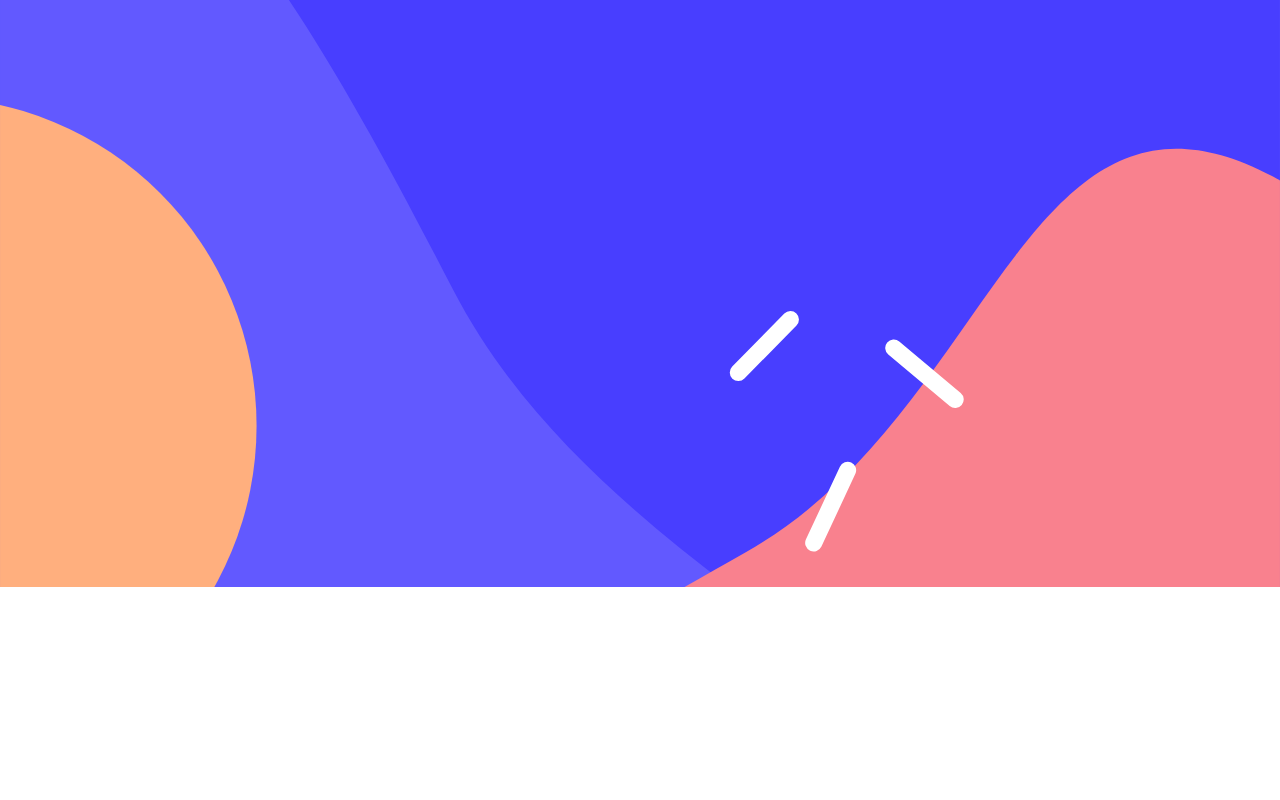
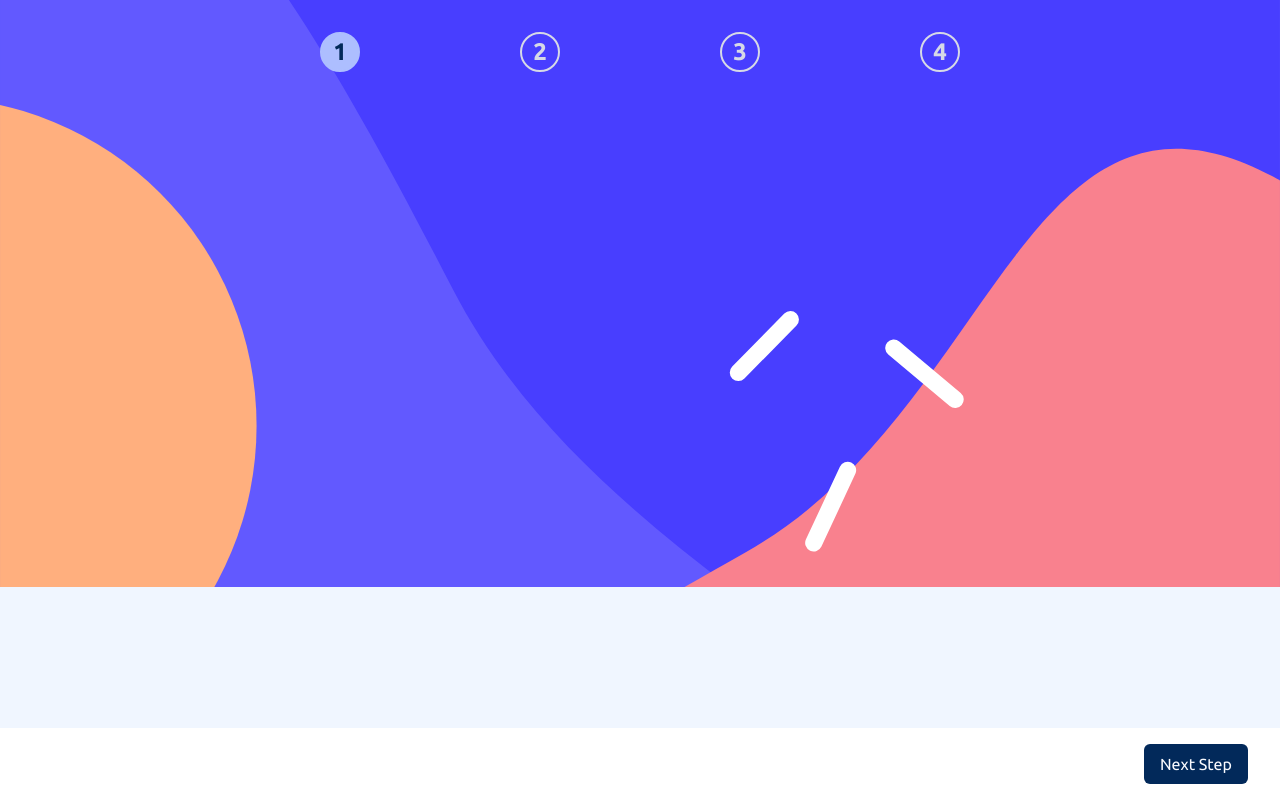
Before and after one commit to Oungseik/vue-multi-steps-form, a Vue app: page / in a window 1280 px wide. Built offline with nearby package versions, Linux system fonts and the light colour scheme.

Commit message:
feat: recreate form navigator

```diff
--- a/src/App.vue
+++ b/src/App.vue
@@ -1,23 +1,56 @@
 <template>
-  <main>
+  <main class="relative min-h-screen bg-magnolia">
     <div class="mobile-sidebar"><img class="w-full" :src="mobileSidebar" /></div>
+    <QuestionSteps class="absolute top-8 left-1/2 -translate-x-1/2" :steps="totalSteps" :currentStep="currentStep" />
+
+    <template> </template>
+
+    <FormNavigator class="w-full fixed bottom-0" :start="0" :end="totalSteps - 1" :current="currentStep"
+      @navigateForm="handleNavigateForm" />
   </main>
 </template>
 
 <script>
 import mobileSidebar from "./assets/images/bg-sidebar-mobile.svg";
-import questions from "./data/questions.js";
+import formSteps from "./data/formSteps";
+
+import QuestionSteps from "./components/QuestionSteps.vue";
+import FormHeader from "./components/FormHeader.vue";
+import FormNavigator from "./components/FormNavigator.vue";
 
 export default {
   name: "App",
+  components: { FormHeader, FormNavigator, QuestionSteps },
   data() {
     return {
       mobileSidebar,
+      totalSteps: formSteps.length,
+      currentStep: 0,
       formData: {
         name: "",
         email: "",
+        phone: "",
+        plan: "",
+        planType: "",
+        planPrice: "",
+        addOns: formSteps[2].addOns.reduce((o, val) => ({ ...o, [val.id]: false }), {})
       }
     };
   },
-}
+
+  methods: {
+    handleNavigateForm(event) {
+      event === "back"
+        ? (this.currentStep -= 1)
+        : event === "next"
+          ? (this.currentStep += 1)
+          : event === "confirm"
+            ? this.submitData()
+            : undefined;
+    },
+    submitData() {
+      console.log("send data to the backend");
+    }
+  }
+};
 </script>
--- /dev/null
+++ b/src/components/FormHeader.vue
@@ -0,0 +1 @@
+<template></template>
--- a/src/components/FormNavigator.vue
+++ b/src/components/FormNavigator.vue
@@ -1,12 +1,12 @@
 <template>
-  <div class="btns-container">
-    <button class="back-btn" v-if="current !== start" @click="$emit('navigateForm', 'back')">
+  <div class="flex bg-white px-8 py-4" :class="class">
+    <button class="text-cool-gray" v-if="current !== start" @click="$emit('navigateForm', 'back')">
       Go Back
     </button>
-    <button class="next-btn" v-if="current !== end" @click="$emit('navigateForm', 'next')">
+    <button class="ml-auto px-4 py-2 bg-marine-blue text-alabaster rounded-md" v-if="current !== end" @click="$emit('navigateForm', 'next')">
       Next Step
     </button>
-    <button class="confirm-btn" v-if="current === end" @click="$emit('navigateForm', 'confirm')">
+    <button class="ml-auto px-4 py-2 bg-purplish-blue text-alabaster rounded-md" v-if="current === end" @click="$emit('navigateForm', 'confirm')">
       Confirm
     </button>
   </div>
@@ -14,6 +14,6 @@
 
 <script>
 export default {
-  props: ["start", "end", "current"]
+  props: ["start", "end", "current", "class"]
 };
 </script>
--- a/src/components/QuestionSteps.vue
+++ b/src/components/QuestionSteps.vue
@@ -1,6 +1,10 @@
 <template>
-  <ul>
-    <li v-for="step in [...Array(steps).keys()]" :class="{ active: current === step }">
+  <ul class="flex w-1/2 justify-between" :class="class">
+    <li
+      class="border-2 border-light-gray font-bold text-2xl rounded-full w-10 h-10 flex items-center justify-center text-light-gray"
+      v-for="step in [...Array(steps).keys()]"
+      :class="{ 'text-marine-blue bg-pastel-blue border-pastel-blue': currentStep === step }"
+    >
       {{ step + 1 }}
     </li>
   </ul>
@@ -9,6 +13,6 @@
 <script>
 export default {
   name: "QuestionSteps",
-  props: ["steps", "current"]
+  props: ["steps", "currentStep", "class"]
 };
 </script>
--- a/src/data/questions.js
+++ b/src/data/formSteps.js
@@ -2,6 +2,7 @@ export default [
   {
     step: 1,
     title: "Personal info",
+    shortDesc: "YOUR INFO",
     description: "Please provide your name, email, address, and phone number.",
     informations: [
       {
@@ -32,6 +33,7 @@ export default [
   {
     step: 2,
     title: "Select your plan",
+    shortDesc: "SELECT PLAN",
     description: "You have the option of monthly or yearly billing",
     type: "radio",
     name: "plan",
@@ -41,12 +43,12 @@ export default [
         icon: "icon-arcade.svg",
         monthly: {
           price: 9,
-          unit: "/mo",
+          unit: "/mo"
         },
         yearly: {
           price: 90,
           unit: "/yr",
-          special: "2 months free",
+          special: "2 months free"
         }
       },
       {
@@ -54,12 +56,12 @@ export default [
         icon: "icon-advanced.svg",
         monthly: {
           price: 12,
-          unit: "/mo",
+          unit: "/mo"
         },
         yearly: {
           price: 120,
           unit: "/yr",
-          special: "2 months free",
+          special: "2 months free"
         }
       },
       {
@@ -67,19 +69,20 @@ export default [
         icon: "icon-pro.svg",
         monthly: {
           price: 15,
-          unit: "/mo",
+          unit: "/mo"
         },
         yearly: {
           price: 150,
           unit: "/yr",
-          special: "2 months free",
+          special: "2 months free"
         }
       }
-    ],
+    ]
   },
   {
     step: 3,
     title: "Pick add-ons",
+    shortDesc: "ADD-ONS",
     description: "Add-ons help enhance your gaming experience.",
     type: "checkbox",
     addOns: [
@@ -122,7 +125,12 @@ export default [
           unit: "/yr"
         }
       }
-
-    ],
+    ]
+  },
+  {
+    step: 4,
+    title: "Finishing up",
+    shortDesc: "SUMMARY",
+    description: "Double-check everything looks OK before confirming"
   }
 ];
```
Also changed, not shown: tailwind.config.js (+4 -4 lines).
